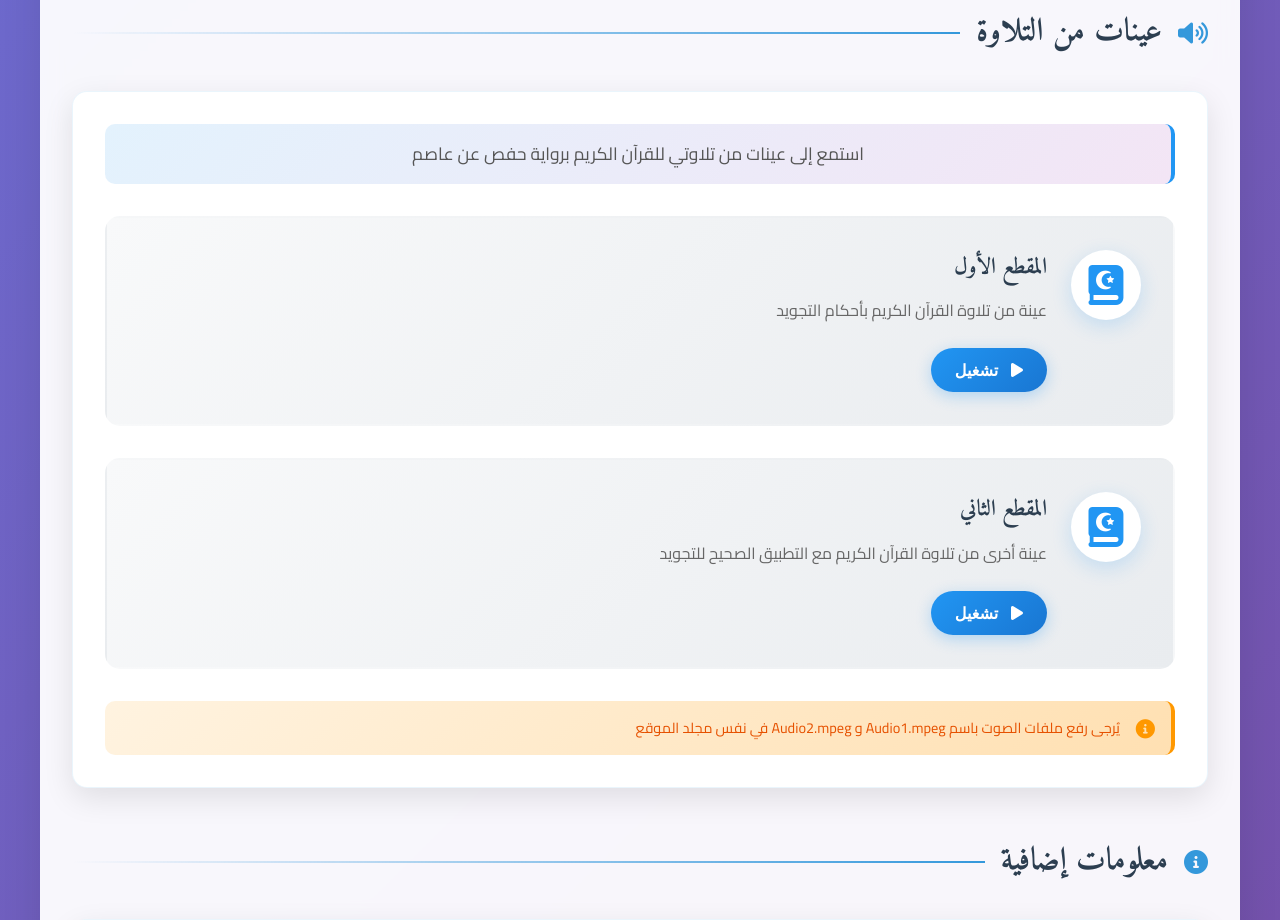
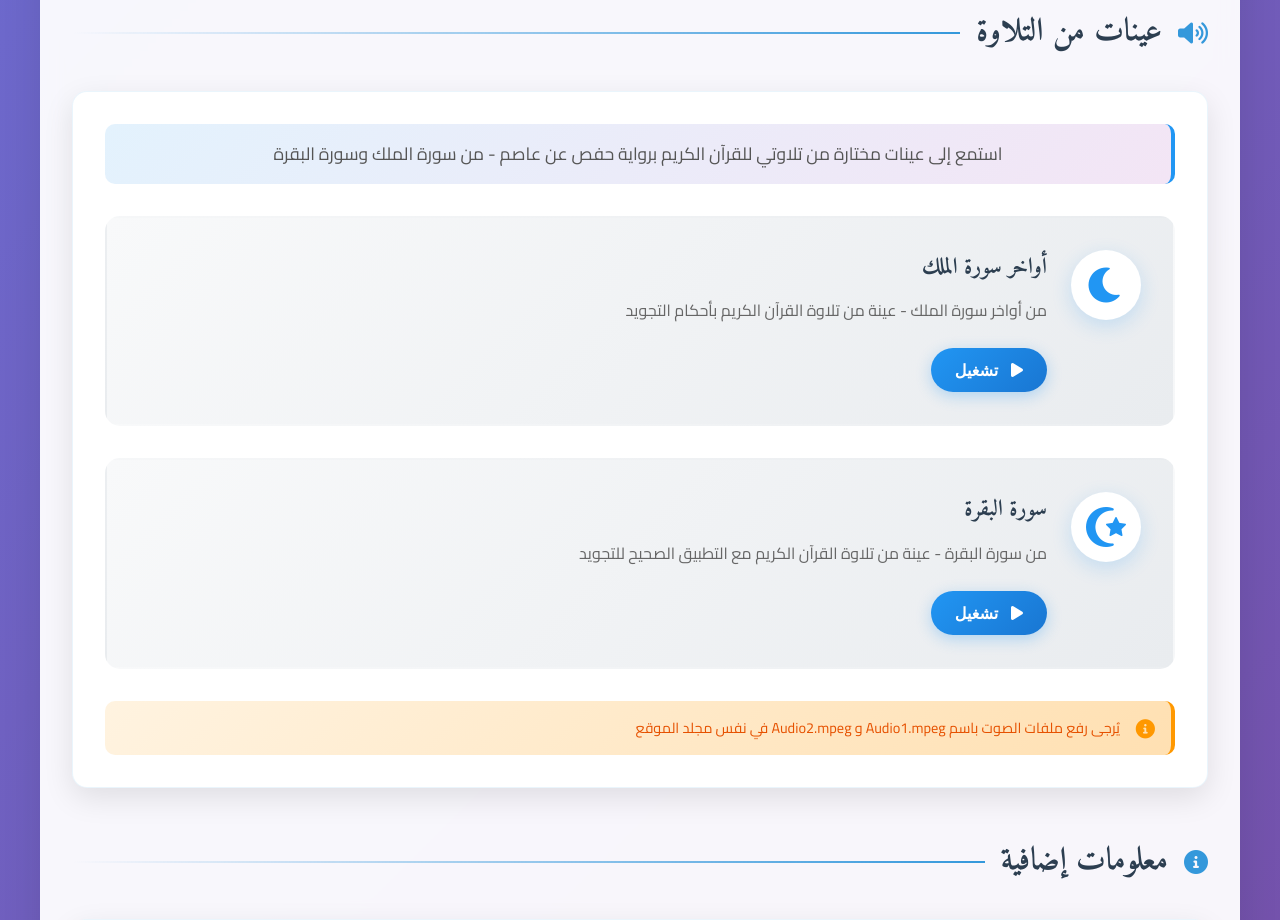
Before and after one commit to Amsamms/Amr-CV, a plain HTML site: page index.html in a window 1280 px wide. Shown: the part 2120-3040 px from the top of the page. Drawn offline with Linux system fonts and the light colour scheme.

Commit message:
إضافة أسماء الصور

```diff
--- a/index.html
+++ b/index.html
@@ -161,15 +161,15 @@
                     عينات من التلاوة
                 </h2>
                 <div class="section-content">
-                    <p class="audio-intro">استمع إلى عينات من تلاوتي للقرآن الكريم برواية حفص عن عاصم</p>
+                    <p class="audio-intro">استمع إلى عينات مختارة من تلاوتي للقرآن الكريم برواية حفص عن عاصم - من سورة الملك وسورة البقرة</p>
                     <div class="audio-grid">
                         <div class="audio-item">
                             <div class="audio-icon">
-                                <i class="fas fa-quran"></i>
+                                <i class="fas fa-moon"></i>
                             </div>
                             <div class="audio-details">
-                                <h3>المقطع الأول</h3>
-                                <p>عينة من تلاوة القرآن الكريم بأحكام التجويد</p>
+                                <h3>أواخر سورة الملك</h3>
+                                <p>من أواخر سورة الملك - عينة من تلاوة القرآن الكريم بأحكام التجويد</p>
                                 <div class="audio-controls">
                                     <button class="play-button" data-audio="audio1">
                                         <i class="fas fa-play"></i>
@@ -191,11 +191,11 @@
 
                         <div class="audio-item">
                             <div class="audio-icon">
-                                <i class="fas fa-quran"></i>
+                                <i class="fas fa-star-and-crescent"></i>
                             </div>
                             <div class="audio-details">
-                                <h3>المقطع الثاني</h3>
-                                <p>عينة أخرى من تلاوة القرآن الكريم مع التطبيق الصحيح للتجويد</p>
+                                <h3>سورة البقرة</h3>
+                                <p>من سورة البقرة - عينة من تلاوة القرآن الكريم مع التطبيق الصحيح للتجويد</p>
                                 <div class="audio-controls">
                                     <button class="play-button" data-audio="audio2">
                                         <i class="fas fa-play"></i>
```
